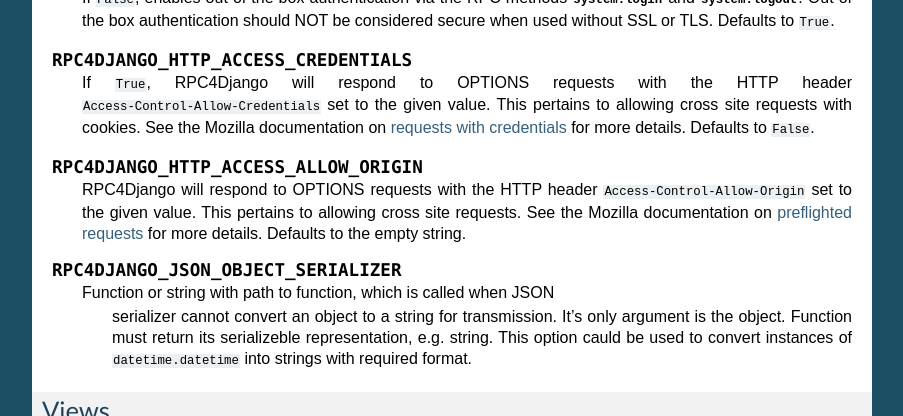
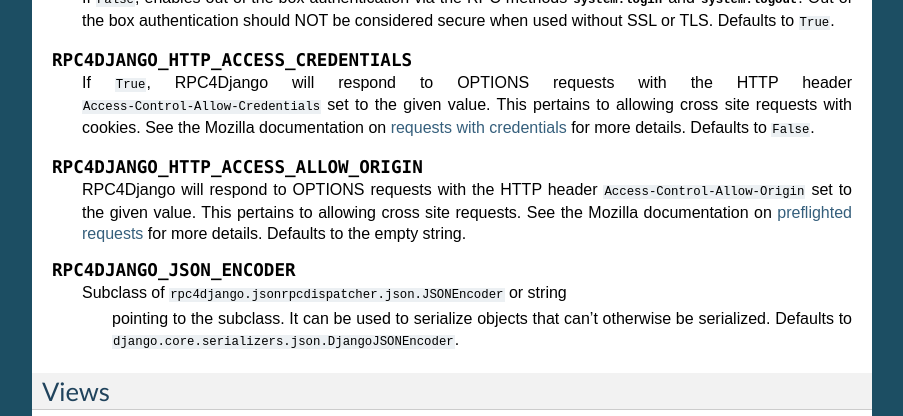
Before and after one commit to rpc4django/rpc4django, a Sphinx documentation site: the page built from docs/apidocs/index.txt, in a window 1280 px wide and 900 px high, scrolled down 811 px, cut to the strip 0-416 px from the top of the window. Shown: the whole strip, without its empty margins (198-1101 px from the left). Built offline with Sphinx 7.4.7, drawn with Linux system fonts in a browser that asks for light colours.

Commit message:
Replaced serializing function with encoder class

```diff
--- a/docs/apidocs/index.txt
+++ b/docs/apidocs/index.txt
@@ -70,13 +70,12 @@
     allowing cross site requests. See the Mozilla documentation on
     `preflighted requests`_ for more details. Defaults to the empty string.
 
-.. envvar:: RPC4DJANGO_JSON_OBJECT_SERIALIZER
+.. envvar:: RPC4DJANGO_JSON_ENCODER
 
-    Function or string with path to function, which is called when JSON
-	serializer cannot convert an object to a string for transmission. It's
-	only argument is the object. Function must return its serializeble
-	representation, e.g. string. This option cauld be used to convert
-	instances of ``datetime.datetime`` into strings with required format.
+    Subclass of ``rpc4django.jsonrpcdispatcher.json.JSONEncoder`` or string
+	pointing to the subclass. It can be used to serialize objects that can't
+	otherwise be serialized. Defaults to
+	``django.core.serializers.json.DjangoJSONEncoder``.
 
 .. _requests with credentials: https://developer.mozilla.org/en/HTTP_access_control#Requests_with_credentials
 .. _preflighted requests: https://developer.mozilla.org/en/HTTP_access_control#Preflighted_requests
```
Also changed, not shown: 3 other files.
